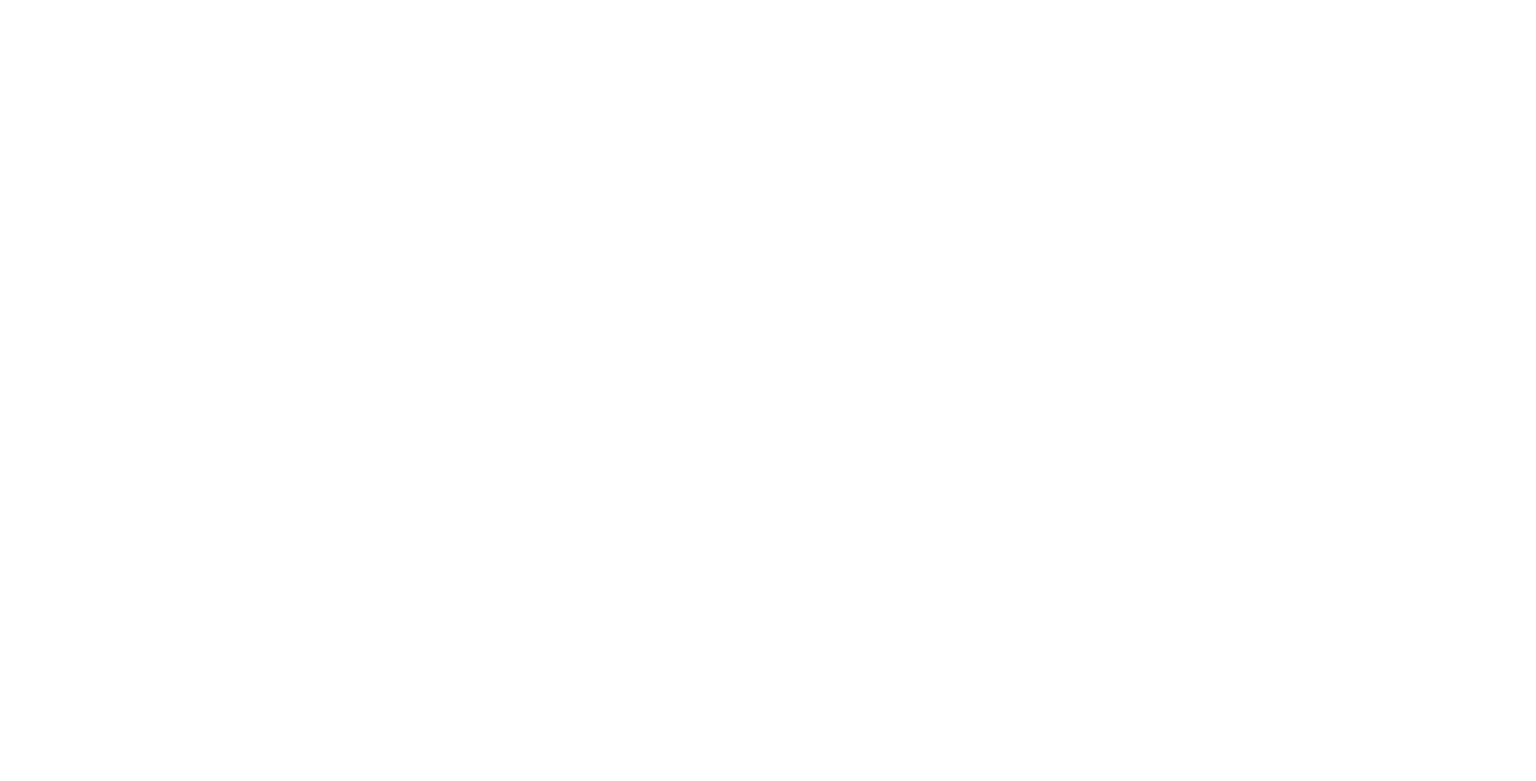
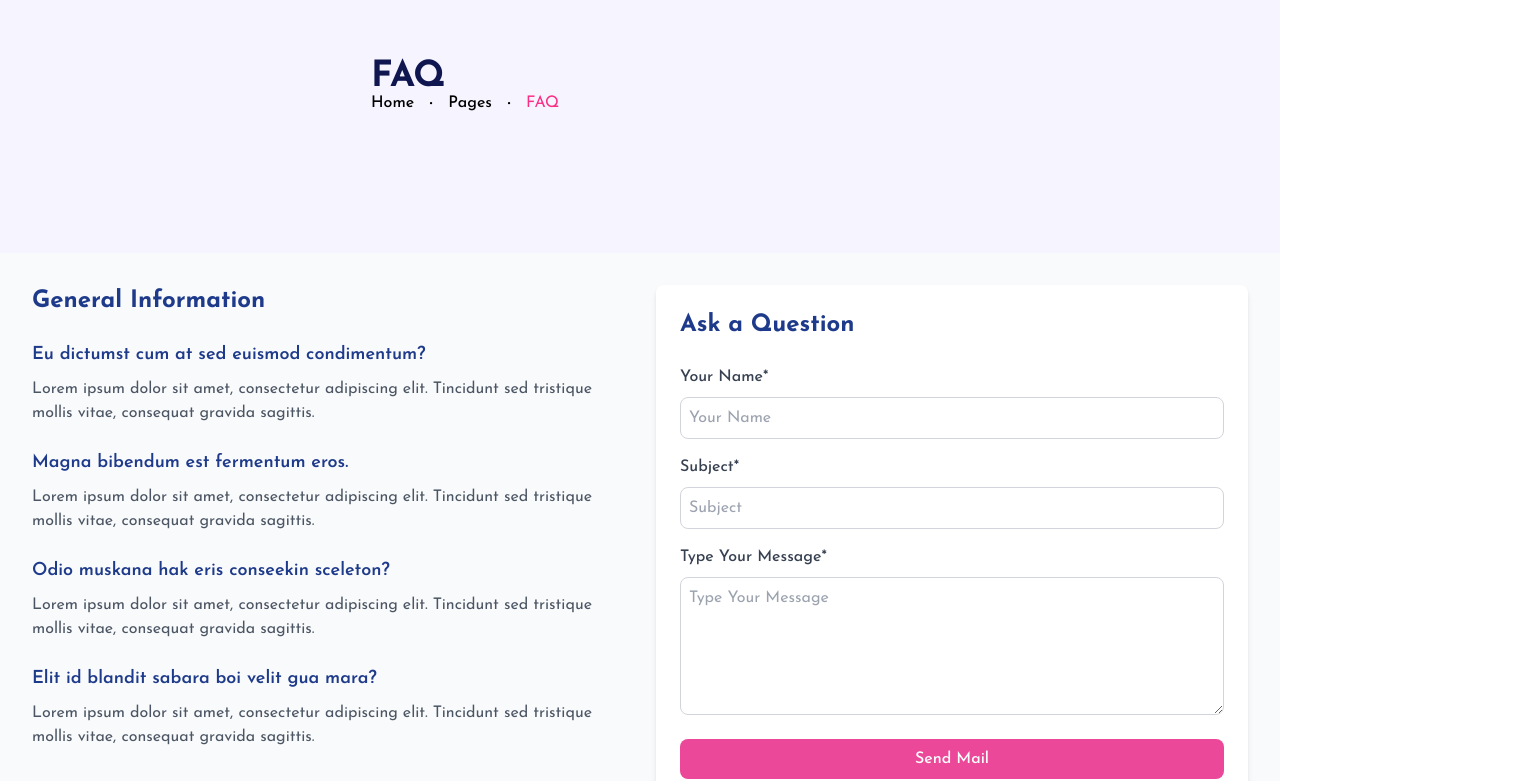
Before and after one commit to MuhammedSuhaib/Hekto, a Next.js app: page /FAQ in a window 1280 px wide. Before the commit this address had no page. Shown: the part 516-1297 px from the top of the page, 1536 px wide, since content can reach past the window. Before the commit the page ends 800 px from the top, so only its background shows below. Built offline with nearby package versions, Linux system fonts and the light colour scheme.

Commit message:
12.12.2024

```diff
--- /dev/null
+++ b/app/404/page.tsx
@@ -0,0 +1,57 @@
+import React from 'react'
+import Image from "next/image";
+import Header from "@/components/Header";
+import Footer from "@/components/Footer";
+import Mi from "@/components/Mi";
+import Nvbr from "@/components/Nvbr";
+import Bredcrumb from "@/components/Bredcrumb";
+
+function ErrorPage() {
+  return (
+    <div>
+      <Header />
+      <Nvbr />
+      <Bredcrumb pageName="404 Not Found" />
+    <div className="flex flex-col items-center justify-center md:h-[1016px]">
+    <Image
+      src="/Group123.png"
+      alt="404 error"
+      width={677}
+      height={913}
+      className="hidden h-[913px] w-[677px] md:block"
+    />
+    <Image
+      src="/Group123.png"
+      alt="404 error"
+      width={277}
+      height={300}
+      className="h-[300px] w-[277px] md:hidden"
+    />
+    <button
+      className={`h-[44px] rounded-[3px] bg-[#FB2E86] font-medium text-white lg:w-[165px]`}
+    >
+      Back To Home
+    </button>
+    <Image
+      src="/image.png"
+      alt="Partners"
+      width={1246}
+      height={128}
+      className="hidden h-[128px] w-[1246px] md:block"
+    />
+    <Image
+      src="/image.png"
+      alt="Partners"
+      width={260}
+      height={60}
+      className="m-4 h-[60px] w-[260px] md:hidden"
+    />
+  </div>
+
+  <Footer />
+      <Mi />
+  </div>
+  )
+}
+
+export default ErrorPage
--- a/app/404err/Page.tsx
+++ /dev/null
@@ -1,44 +0,0 @@
-import React from "react";
-import Image from "next/image";
-
-function Err() {
-  return (
-    <div className="flex flex-col items-center justify-center md:h-[1016px]">
-      <Image
-        src="/Group123.png"
-        alt="404 error"
-        width={677}
-        height={913}
-        className="hidden h-[913px] w-[677px] md:block"
-      />
-      <Image
-        src="/Group123.png"
-        alt="404 error"
-        width={277}
-        height={300}
-        className="h-[300px] w-[277px] md:hidden"
-      />
-      <button
-        className={`h-[44px] rounded-[3px] bg-[#FB2E86] font-medium text-white lg:w-[165px]`}
-      >
-        Back To Home
-      </button>
-      <Image
-        src="/image.png"
-        alt="404 error"
-        width={1246}
-        height={128}
-        className="hidden h-[128px] w-[1246px] md:block"
-      />
-      <Image
-        src="/image.png"
-        alt="404 error"
-        width={260}
-        height={60}
-        className="m-4 h-[60px] w-[260px] md:hidden"
-      />
-    </div>
-  );
-}
-
-export default Err;
--- /dev/null
+++ b/app/FAQ/page.tsx
@@ -0,0 +1,121 @@
+import React from 'react'
+import Header from "@/components/Header";
+import Footer from "@/components/Footer";
+import Mi from "@/components/Mi";
+import Nvbr from "@/components/Nvbr";
+import Bredcrumb from "@/components/Bredcrumb";
+import Image from "next/image";
+function FAQ_Page() {
+  return (
+    <div>
+      <Header />
+      <Nvbr />
+      <Bredcrumb pageName="FAQ" />
+        <div className="bg-gray-50 min-h-screen p-8">
+      <div className="max-w-7xl mx-auto grid grid-cols-1 md:grid-cols-2 gap-8">
+        {/* General Information Section */}
+        <div>
+          <h2 className="text-2xl font-bold text-blue-900 mb-6">General Information</h2>
+
+          <div className="space-y-6">
+            {[
+              {
+                title: 'Eu dictumst cum at sed euismod condimentum?',
+                content:
+                  'Lorem ipsum dolor sit amet, consectetur adipiscing elit. Tincidunt sed tristique mollis vitae, consequat gravida sagittis.',
+              },
+              {
+                title: 'Magna bibendum est fermentum eros.',
+                content:
+                  'Lorem ipsum dolor sit amet, consectetur adipiscing elit. Tincidunt sed tristique mollis vitae, consequat gravida sagittis.',
+              },
+              {
+                title: 'Odio muskana hak eris conseekin sceleton?',
+                content:
+                  'Lorem ipsum dolor sit amet, consectetur adipiscing elit. Tincidunt sed tristique mollis vitae, consequat gravida sagittis.',
+              },
+              {
+                title: 'Elit id blandit sabara boi velit gua mara?',
+                content:
+                  'Lorem ipsum dolor sit amet, consectetur adipiscing elit. Tincidunt sed tristique mollis vitae, consequat gravida sagittis.',
+              },
+            ].map((item, index) => (
+              <div key={index}>
+                <h3 className="text-lg font-semibold text-blue-900 mb-2">{item.title}</h3>
+                <p className="text-gray-600">{item.content}</p>
+              </div>
+            ))}
+          </div>
+        </div>
+
+        {/* Ask a Question Section */}
+        <div className="bg-white shadow-md rounded-lg p-6">
+          <h2 className="text-2xl font-bold text-blue-900 mb-6">Ask a Question</h2>
+          <form className="space-y-4">
+            <div>
+              <label htmlFor="name" className="block text-gray-700 font-medium mb-2">
+                Your Name*
+              </label>
+              <input
+                type="text"
+                id="name"
+                placeholder="Your Name"
+                className="w-full border border-gray-300 rounded-lg p-2 focus:outline-none focus:ring-2 focus:ring-blue-500"
+              />
+            </div>
+
+            <div>
+              <label htmlFor="subject" className="block text-gray-700 font-medium mb-2">
+                Subject*
+              </label>
+              <input
+                type="text"
+                id="subject"
+                placeholder="Subject"
+                className="w-full border border-gray-300 rounded-lg p-2 focus:outline-none focus:ring-2 focus:ring-blue-500"
+              />
+            </div>
+
+            <div>
+              <label htmlFor="message" className="block text-gray-700 font-medium mb-2">
+                Type Your Message*
+              </label>
+              <textarea
+                id="message"
+                placeholder="Type Your Message"
+                rows={5}
+                className="w-full border border-gray-300 rounded-lg p-2 focus:outline-none focus:ring-2 focus:ring-blue-500"
+              ></textarea>
+            </div>
+
+            <button
+              type="submit"
+              className="w-full bg-pink-500 text-white font-medium py-2 px-4 rounded-lg hover:bg-pink-600 focus:outline-none focus:ring-2 focus:ring-pink-400"
+            >
+              Send Mail
+            </button>
+          </form>
+        </div>
+      </div>
+      <Image
+      src="/image.png"
+      alt="Partners"
+      width={1246}
+      height={128}
+      className="hidden h-[128px] w-[1246px] md:block"
+    />
+    <Image
+      src="/image.png"
+      alt="Partners"
+      width={260}
+      height={60}
+      className="m-4 h-[60px] w-[260px] md:hidden"
+    />
+    </div>
+    <Footer />
+      <Mi />
+    </div>
+  )
+}
+
+export default FAQ_Page
--- a/app/page.tsx
+++ b/app/page.tsx
@@ -1,16 +1,23 @@
 import Header from "@/components/Header";
 import Footer from "@/components/Footer";
 import Mi from "@/components/Mi";
-import Nvbr from "@/components/nvbr";
+import Nvbr from "@/components/Nvbr";
 import Bredcrumb from "@/components/Bredcrumb";
-import Err from "./404err/Page";
+import Link from "next/link";
 export default function Home() {
   return (
     <div className="w-screen overflow-x-hidden bg-white">
       <Header />
       <Nvbr />
-      <Bredcrumb />
-      <Err />
+      <Bredcrumb pageName="Home" />
+      <div>
+        <ul>
+          <li><Link href = "/" >Home</Link></li>
+          <li><Link href = "/FAQ" >FAQ</Link></li>
+          <li><Link href = "/404" >404</Link></li>
+
+        </ul>
+      </div>
       <Footer />
       <Mi />
     </div>
```
